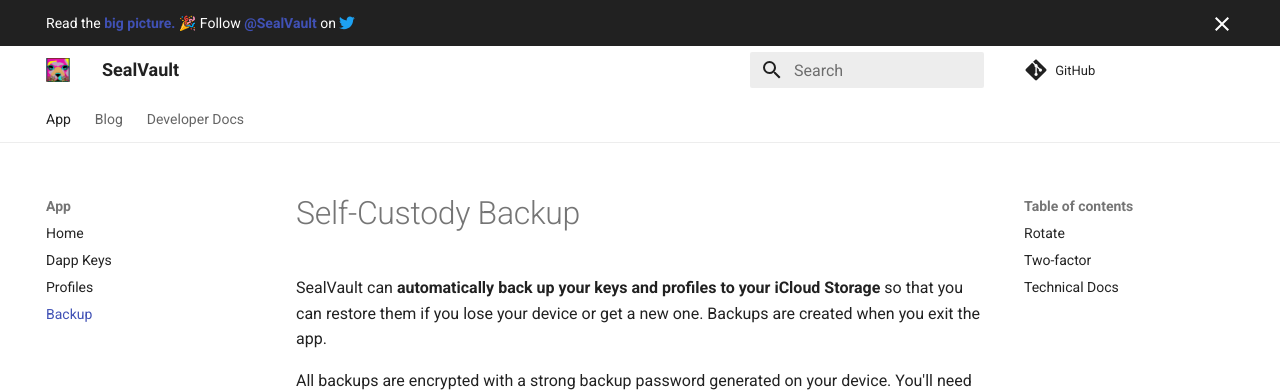
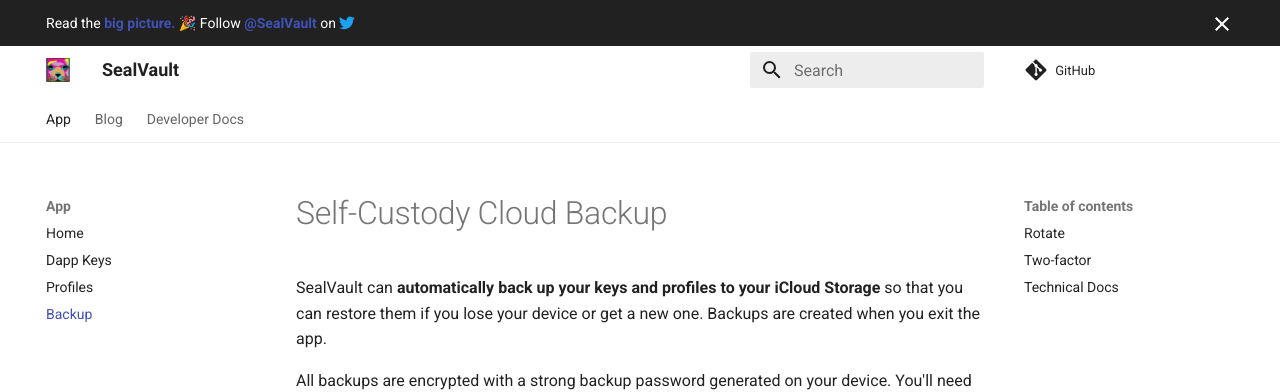
Before and after one commit to sealvault/sealvault, an MkDocs documentation site: the page built from website/src/backup.md, in a window 1280 px wide and 900 px high. Shown: the top 392 px of the window. Built offline with MkDocs 1.6.1 and Material for MkDocs 9.7.7, drawn with Linux system fonts in a browser that asks for light colours; comment, search, counter and statistics services are not loaded.

Commit message:
Fix backup page title

```diff
--- a/website/src/backup.md
+++ b/website/src/backup.md
@@ -1,4 +1,4 @@
-# Self-Custody Backup
+# Self-Custody Cloud Backup
 
 SealVault can **automatically back up your keys and profiles to your iCloud
 Storage** so that you can restore them if you lose your device or get a new one.
```
